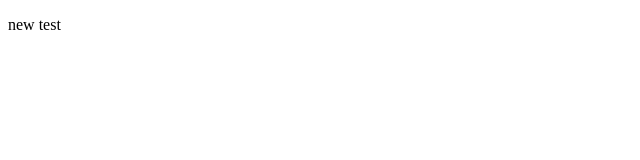
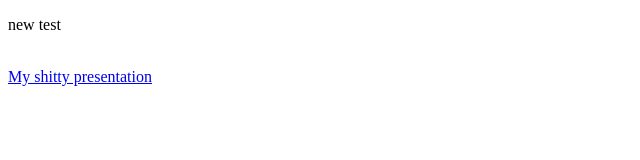
Before and after one commit to bingis-khan/kaist-web-security-stuff, a plain HTML site: page static/index.html in a window 1280 px wide. Shown: the whole page, without its empty margins (0-640 px from the left). Drawn offline with Linux system fonts and the light colour scheme.

Commit message:
add presentation

```diff
--- a/static/index.html
+++ b/static/index.html
@@ -3,5 +3,9 @@
 <body>
 <p> new test </p>
 <!-- PDFPATHS -->
+<br>
+<div>
+  <a href="img/presentation.pdf">My shitty presentation</a>
+</div>
 </body>
 </html>
```
Also changed, not shown: presentation/img/breakage.png (added), presentation/img/classacc.png (added), presentation/img/crosssite.png (added), presentation/img/diagram.png (added), presentation/img/featureanalysis.png (added), presentation/img/graphconstruction.png (added), presentation/img/trackingwhen3rdpcblock.png (added), 8 other files.
